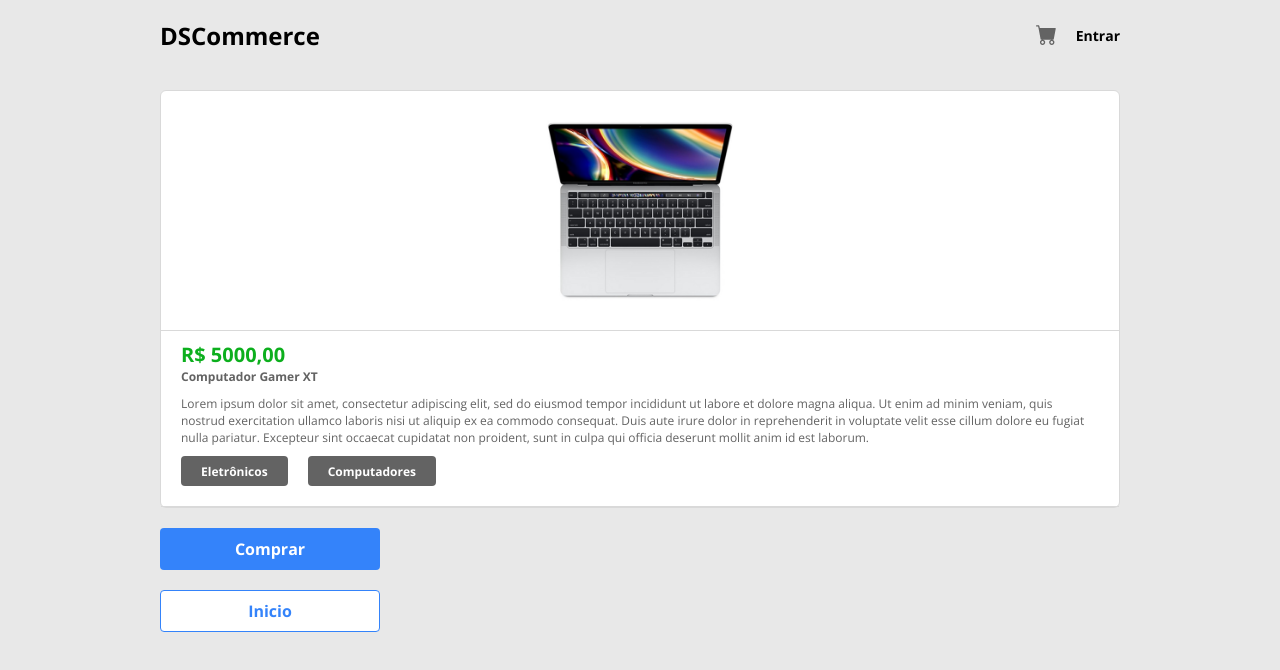
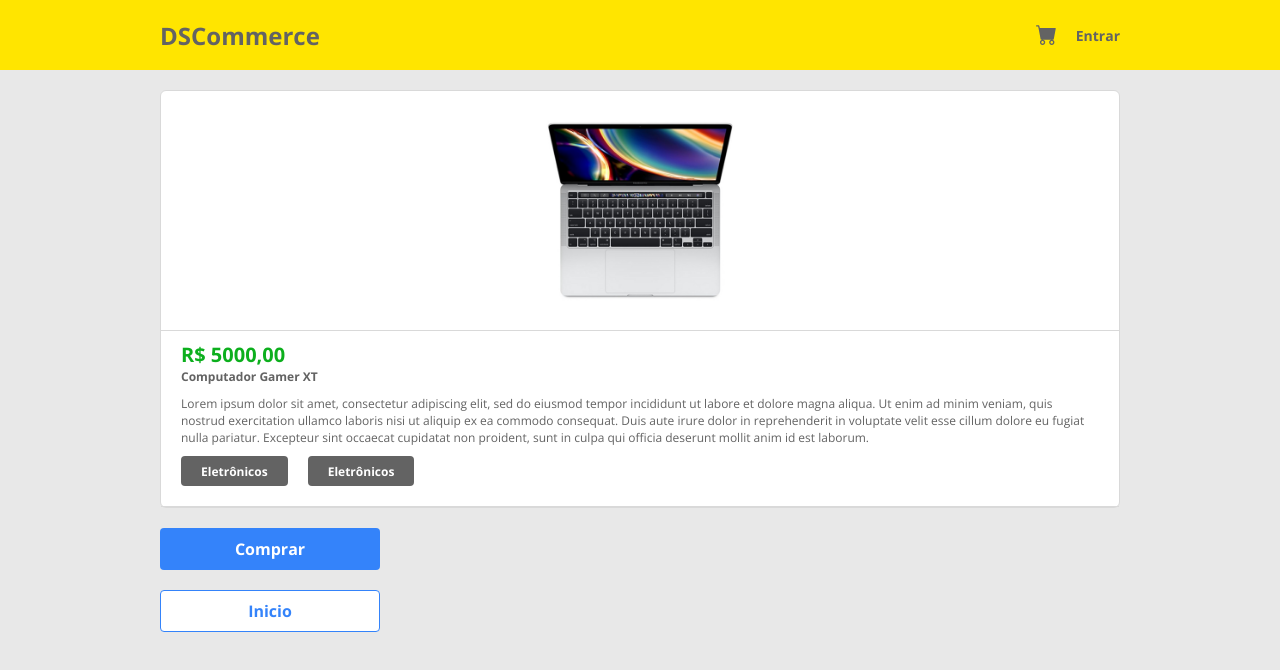
Before and after one commit to jrsanches1/dscommerce-frontend-aulas, a React (Vite) app: page / in a window 1280 px wide. Shown: the top 670 px of the page. Built offline with nearby package versions, Linux system fonts and the light colour scheme.

Commit message:
React fine

```diff
--- a/src/App.css
+++ b/src/App.css
@@ -4,50 +4,3 @@
 #product-details-section {
   padding: 20px 0;
 }
-.dsc-product-details-top {
-  padding: 10px;
-  display: flex;
-  justify-content: center;
-}
-.dsc-product-details-bottom {
-  border-bottom: 1px solid var(--dsc-color-card-border);
-}
-.dsc-product-details-top img {
-  width: 220px;
-}
-.dsc-product-details-bottom {
-  padding: 10px 20px;
-}
-.dsc-product-details-bottom h3 {
-  color: var(--dsc-color-font-secondary);
-  font-size: 20px;
-}
-.dsc-product-details-bottom h4 {
-  color: var(--dsc-color-font-primary);
-  font-size: 12px;
-}
-.dsc-product-details-bottom p {
-  color: var(--dsc-color-font-primary);
-  font-size: 12px;
-  margin: 10px 0;
-}
-
-.dsc-category-container {
-  display: flex;
-  flex-wrap: wrap;
-}
-
-.dsc-category {
-  padding: 0 20px;
-  margin-right: 20px;
-  margin-bottom: 10px;
-  background-color: var(--dsc-color-bg-tertiary);
-  border-radius: 4px;
-  height: 30px;
-  font-size: 12px;
-  font-weight: 700;
-  color: var(--dsc-color-font-tertiary);
-  display: flex;
-  justify-items: center;
-  align-items: center;
-}
--- a/src/App.tsx
+++ b/src/App.tsx
@@ -1,7 +1,5 @@
 
 import './App.css'
-import computerImg from './assets/computer.png';
-import cartImg from './assets/cart.svg';
 import ButtonInverse from './componentes/ButtonInverse';
 import ButtonPrimary from './componentes/ButtonPrimary';
 import HeaderClient from './componentes/HeaderClient';
@@ -11,53 +9,13 @@ export default function App() {
 
   return (
     <>
-
-      <header className="dsc-header-client">
-        <nav className="dsc-container">
-          <h1>DSCommerce</h1>
-          <div className="dsc-navbar-right">
-            <div className="dsc-menu-items-container">
-              <div className="dsc-menu-item">
-                <img src={cartImg} alt="Carrinho de compras" />
-              </div>
-            </div>
-            <a href="#">Entrar</a>
-          </div>
-        </nav>
-      </header>
+      <HeaderClient />
       <main>
         <section id="product-details-section" className="dsc-container">
-          <div className="dsc-card dsc-mb20">
-            <div className="dsc-product-details-top dsc-line-bottom">
-              <img src={computerImg} alt="Computador" />
-            </div>
-            <div className="dsc-product-details-bottom">
-              <h3>R$ 5000,00</h3>
-              <h4>Computador Gamer XT</h4>
-              <p>Lorem ipsum dolor sit amet, consectetur adipiscing elit, sed do eiusmod tempor incididunt ut
-                labore et dolore magna aliqua. Ut enim ad minim veniam, quis nostrud exercitation ullamco
-                laboris nisi ut aliquip ex ea commodo consequat. Duis aute irure dolor in reprehenderit in
-                voluptate velit esse cillum dolore eu fugiat nulla pariatur. Excepteur sint occaecat cupidatat
-                non proident, sunt in culpa qui officia deserunt mollit anim id est laborum.
-              </p>
-              <div className="dsc-category-container">
-                <div className="dsc-category">
-                  Eletrônicos
-                </div>
-                <div className="dsc-category">
-                  Computadores
-                </div>
-
-              </div>
-            </div>
-          </div>
+          <ProductDetailsCard />
           <div className="dsc-btn-page-container">
-            <div className="dsc-btn dsc-btn-blue">
-              Comprar
-            </div>
-            <div className="dsc-btn dsc-btn-white">
-              Inicio
-            </div>
+            <ButtonPrimary />
+            <ButtonInverse />
           </div>
         </section>
       </main>
--- a/src/componentes/ButtonInverse/index.tsx
+++ b/src/componentes/ButtonInverse/index.tsx
@@ -1,7 +1,10 @@
+
+import './styles.css';
+
 export default function ButtonInverse() {
     return (
         <div className="dsc-btn dsc-btn-white">
-            Comprar
+            Inicio
         </div>
     );
 }
--- /dev/null
+++ b/src/componentes/ButtonInverse/styles.css
@@ -0,0 +1,7 @@
+
+
+.dsc-btn-white {
+    border: 1px solid var(--dsc-color-btn-primary);
+    background-color: var(--dsc-color-btn-inverse);
+    color: var(--dsc-color-btn-primary);
+  }
--- a/src/componentes/ButtonPrimary/index.tsx
+++ b/src/componentes/ButtonPrimary/index.tsx
@@ -1,3 +1,6 @@
+
+import './styles.css';
+
 export default function ButtonPrimary() {
     return (
         <div className="dsc-btn dsc-btn-blue">
--- /dev/null
+++ b/src/componentes/ButtonPrimary/styles.css
@@ -0,0 +1,6 @@
+
+.dsc-btn-blue {
+    border: none;
+    background-color: var(--dsc-color-btn-primary);
+    color: var(--dsc-color-btn-inverse);
+  }
--- a/src/componentes/HeaderClient/index.tsx
+++ b/src/componentes/HeaderClient/index.tsx
@@ -7,7 +7,6 @@ export default function HeaderClient() {
     return (
 
         <header className="dsc-header-client">
-
             <nav className="dsc-container">
                 <h1>DSCommerce</h1>
                 <div className="dsc-navbar-right">
@@ -19,7 +18,6 @@ export default function HeaderClient() {
                     <a href="#">Entrar</a>
                 </div>
             </nav>
-
         </header>
 
     );
--- /dev/null
+++ b/src/componentes/ProductCategory/index.tsx
@@ -0,0 +1,10 @@
+
+import './styles.css';
+
+export default function ProductCategory() {
+    return (
+        <div className="dsc-category">
+            Eletrônicos
+        </div>
+    );
+}
--- /dev/null
+++ b/src/componentes/ProductCategory/styles.css
@@ -0,0 +1,14 @@
+.dsc-category {
+  padding: 0 20px;
+  margin-right: 20px;
+  margin-bottom: 10px;
+  background-color: var(--dsc-color-bg-tertiary);
+  border-radius: 4px;
+  height: 30px;
+  font-size: 12px;
+  font-weight: 700;
+  color: var(--dsc-color-font-tertiary);
+  display: flex;
+  justify-items: center;
+  align-items: center;
+}
--- a/src/componentes/ProductDetailsCard/index.tsx
+++ b/src/componentes/ProductDetailsCard/index.tsx
@@ -1,5 +1,7 @@
 
+import './styles.css';
 import computerImg from '../../assets/computer.png';
+import ProductCategory from '../ProductCategory';
 
 export default function ProductDetailsCard() {
     return (
@@ -10,20 +12,15 @@ export default function ProductDetailsCard() {
             <div className="dsc-product-details-bottom">
                 <h3>R$ 5000,00</h3>
                 <h4>Computador Gamer XT</h4>
-                <p>
-                    Lorem ipsum dolor sit amet, consectetur adipiscing elit, sed do eiusmod tempor incididunt ut
+                <p>Lorem ipsum dolor sit amet, consectetur adipiscing elit, sed do eiusmod tempor incididunt ut
                     labore et dolore magna aliqua. Ut enim ad minim veniam, quis nostrud exercitation ullamco
                     laboris nisi ut aliquip ex ea commodo consequat. Duis aute irure dolor in reprehenderit in
                     voluptate velit esse cillum dolore eu fugiat nulla pariatur. Excepteur sint occaecat cupidatat
                     non proident, sunt in culpa qui officia deserunt mollit anim id est laborum.
                 </p>
                 <div className="dsc-category-container">
-                    <div className="dsc-category">
-                        Eletrônicos
-                    </div>
-                    <div className="dsc-category">
-                        Computadores
-                    </div>
+                    <ProductCategory />
+                    <ProductCategory />
                 </div>
             </div>
         </div>
--- /dev/null
+++ b/src/componentes/ProductDetailsCard/styles.css
@@ -0,0 +1,31 @@
+.dsc-product-details-top {
+  padding: 10px;
+  display: flex;
+  justify-content: center;
+}
+.dsc-product-details-bottom {
+  border-bottom: 1px solid var(--dsc-color-card-border);
+}
+.dsc-product-details-top img {
+  width: 220px;
+}
+.dsc-product-details-bottom {
+  padding: 10px 20px;
+}
+.dsc-product-details-bottom h3 {
+  color: var(--dsc-color-font-secondary);
+  font-size: 20px;
+}
+.dsc-product-details-bottom h4 {
+  color: var(--dsc-color-font-primary);
+  font-size: 12px;
+}
+.dsc-product-details-bottom p {
+  color: var(--dsc-color-font-primary);
+  font-size: 12px;
+  margin: 10px 0;
+}
+.dsc-category-container {
+  display: flex;
+  flex-wrap: wrap;
+}
--- a/src/index.css
+++ b/src/index.css
@@ -185,16 +185,6 @@ nav a {
   display: flex;
   justify-content: center;
   align-items: center;
-}
-.dsc-btn-blue {
-  border: none;
-  background-color: var(--dsc-color-btn-primary);
-  color: var(--dsc-color-btn-inverse);
-}
-.dsc-btn-white {
-  border: 1px solid var(--dsc-color-btn-primary);
-  background-color: var(--dsc-color-btn-inverse);
-  color: var(--dsc-color-btn-primary);
 }
 
 .dsc-btn-next-page {
```
